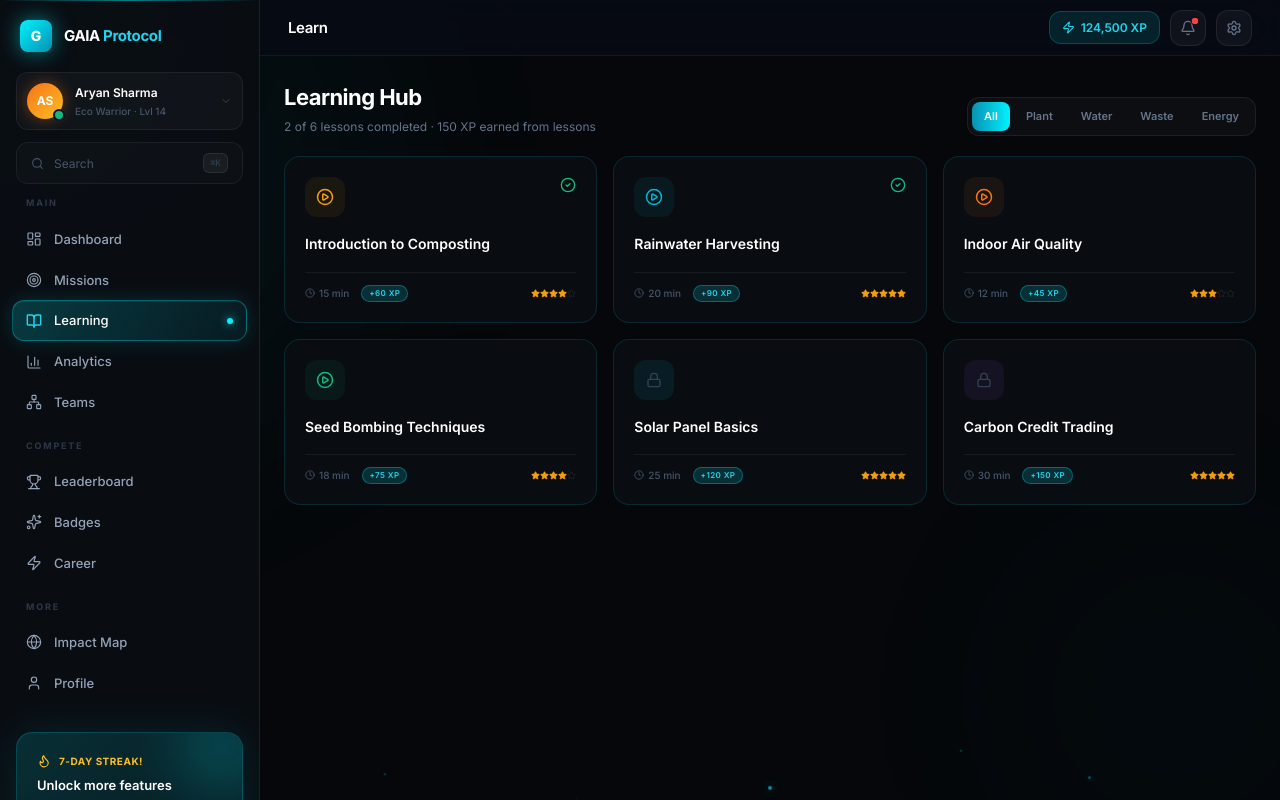
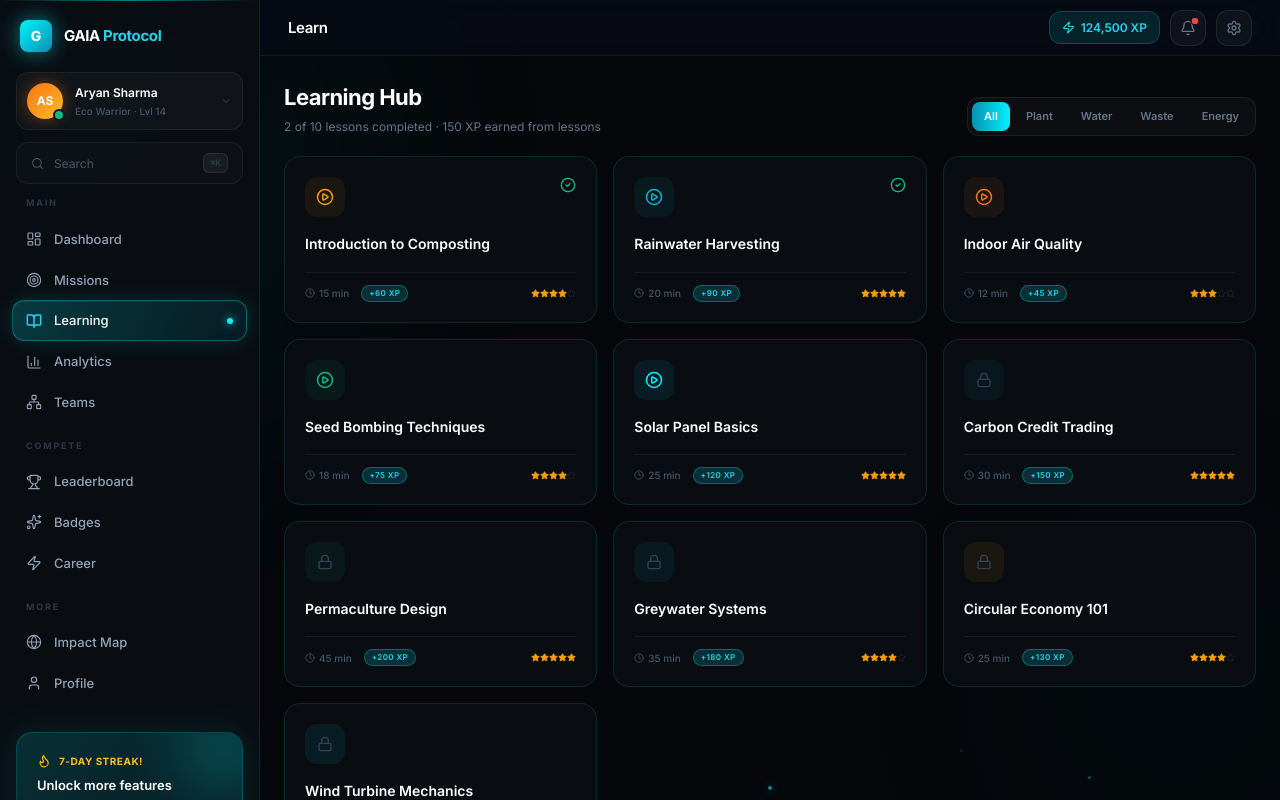
Before and after one commit to SaiyamJain468/Ecolearn, a React (Vite) app in the folder apps/web-admin/: page /learn in a window 1280 px wide. Built offline with nearby package versions, Linux system fonts and the light colour scheme; no server answers.

Commit message:
feat: expand dummy data in Leaderboard and Learn pages for full realism

```diff
--- a/apps/web-admin/src/pages/LeaderboardPage.jsx
+++ b/apps/web-admin/src/pages/LeaderboardPage.jsx
@@ -23,6 +23,11 @@ const LeaderboardPage = () => {
         { name: 'Sagar Public School', points: 31450, students: 298, color: '#F4A07A' },
         { name: 'Campian School', points: 28900, students: 256, color: '#00F2FE' },
         { name: 'St. Joseph Co-ed', points: 24500, students: 210, color: '#0891B2' },
+        { name: 'Billabong High', points: 21200, students: 185, color: '#10B981' },
+        { name: 'Mount Carmel', points: 19800, students: 160, color: '#F59E0B' },
+        { name: 'Sanskar Valley', points: 17500, students: 142, color: '#06B6D4' },
+        { name: 'Holy Family', points: 15100, students: 120, color: '#F97316' },
+        { name: 'Ryan International', points: 12400, students: 95, color: '#00F2FE' },
       ];
     }
   });
--- a/apps/web-admin/src/pages/LearnPage.jsx
+++ b/apps/web-admin/src/pages/LearnPage.jsx
@@ -7,8 +7,12 @@ const lessons = [
   { id: 2, title: 'Rainwater Harvesting',        cat: 'Water',  dur: '20 min', stars: 5, color: '#06B6D4', xp: 90,  unlocked: true,  done: true  },
   { id: 3, title: 'Indoor Air Quality',           cat: 'Energy', dur: '12 min', stars: 3, color: '#F97316', xp: 45,  unlocked: true,  done: false },
   { id: 4, title: 'Seed Bombing Techniques',      cat: 'Plant',  dur: '18 min', stars: 4, color: '#10B981', xp: 75,  unlocked: true,  done: false },
-  { id: 5, title: 'Solar Panel Basics',           cat: 'Energy', dur: '25 min', stars: 5, color: '#00F2FE', xp: 120, unlocked: false, done: false },
-  { id: 6, title: 'Carbon Credit Trading',        cat: 'Adv',    dur: '30 min', stars: 5, color: '#A855F7', xp: 150, unlocked: false, done: false },
+  { id: 5, title: 'Solar Panel Basics',           cat: 'Energy', dur: '25 min', stars: 5, color: '#00F2FE', xp: 120, unlocked: true,  done: false },
+  { id: 6, title: 'Carbon Credit Trading',        cat: 'Adv',    dur: '30 min', stars: 5, color: '#0891B2', xp: 150, unlocked: false, done: false },
+  { id: 7, title: 'Permaculture Design',          cat: 'Plant',  dur: '45 min', stars: 5, color: '#10B981', xp: 200, unlocked: false, done: false },
+  { id: 8, title: 'Greywater Systems',            cat: 'Water',  dur: '35 min', stars: 4, color: '#06B6D4', xp: 180, unlocked: false, done: false },
+  { id: 9, title: 'Circular Economy 101',         cat: 'Waste',  dur: '25 min', stars: 4, color: '#F59E0B', xp: 130, unlocked: false, done: false },
+  { id: 10, title: 'Wind Turbine Mechanics',      cat: 'Energy', dur: '50 min', stars: 5, color: '#00F2FE', xp: 250, unlocked: false, done: false },
 ];
 
 const stagger = { hidden: {}, show: { transition: { staggerChildren: 0.07 } } };
```
